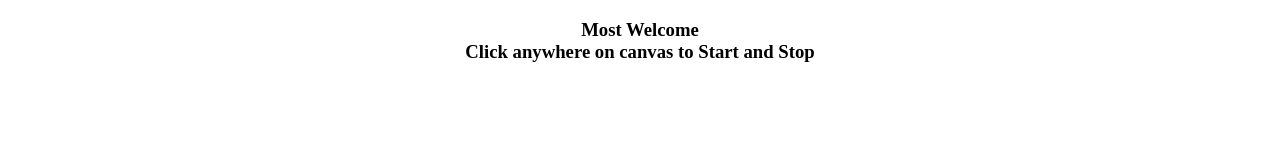
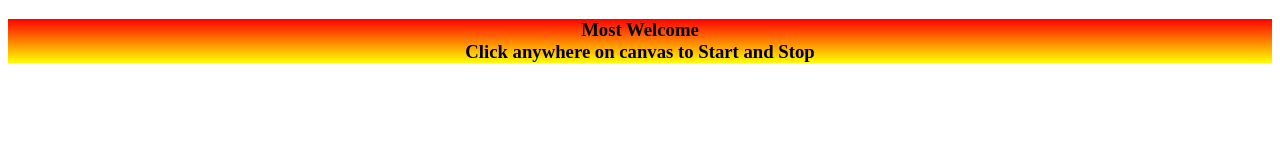
Before and after one commit to Ingenuity-Training-123/assignments, a website: page index.html in a window 1280 px wide. Drawn offline with Linux system fonts and the light colour scheme.

Commit message:
Update index.html

```diff
--- a/index.html
+++ b/index.html
@@ -4,13 +4,16 @@
         <meta charset="utf-8" />
         <title>Particles Assignment</title>
         <style>
+            .but{
+                background-image: linear-gradient(to bottom, red, yellow);
+            }
             body{
                 text-align: center;
             }
         </style>
     </head>
     <body>
-       <h3>Most Welcome <br> Click anywhere on canvas to Start and Stop</h3>
+       <h3 class="but">Most Welcome <br> Click anywhere on canvas to Start and Stop</h3>
     </body>
 
 
```
